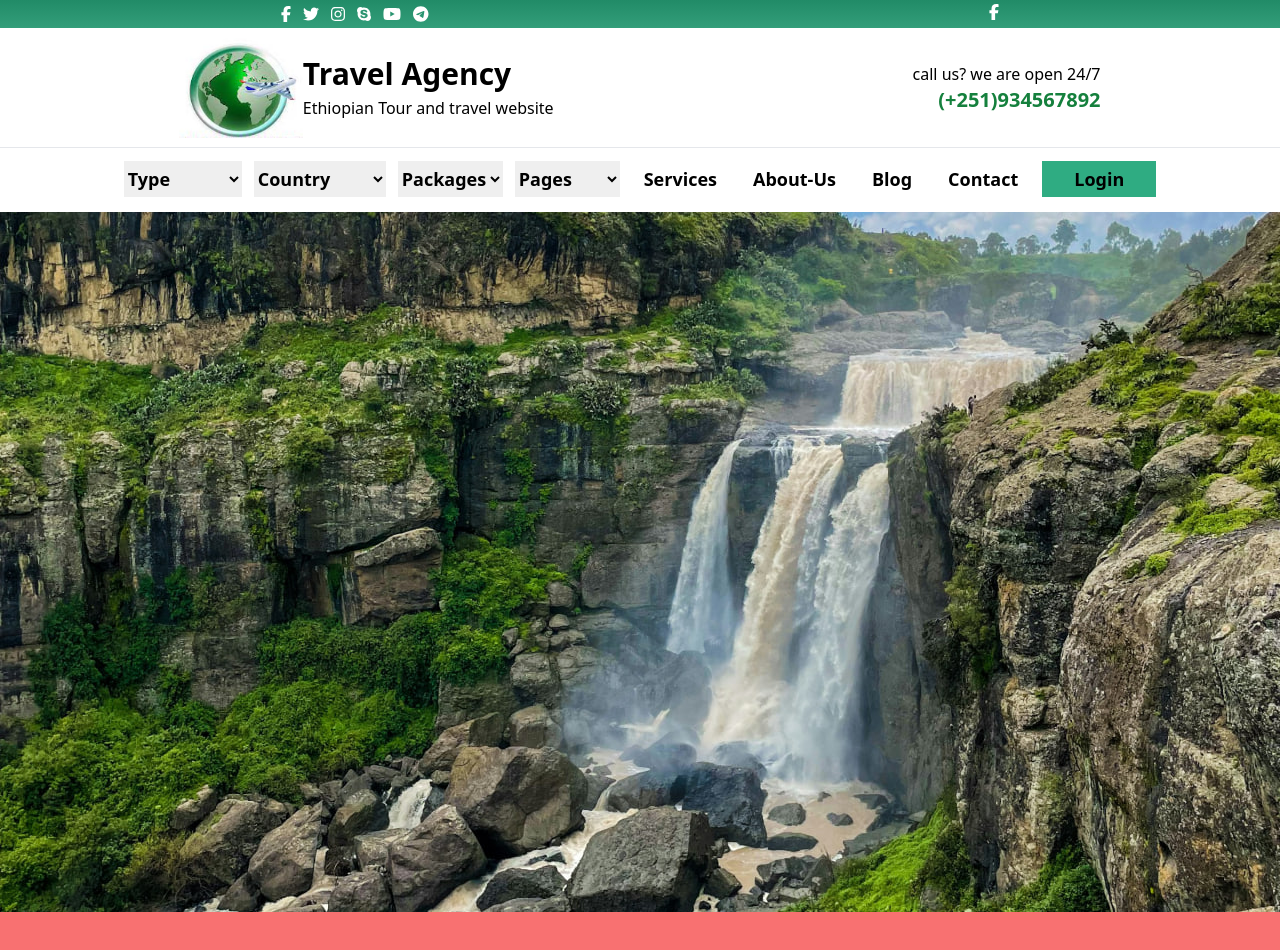
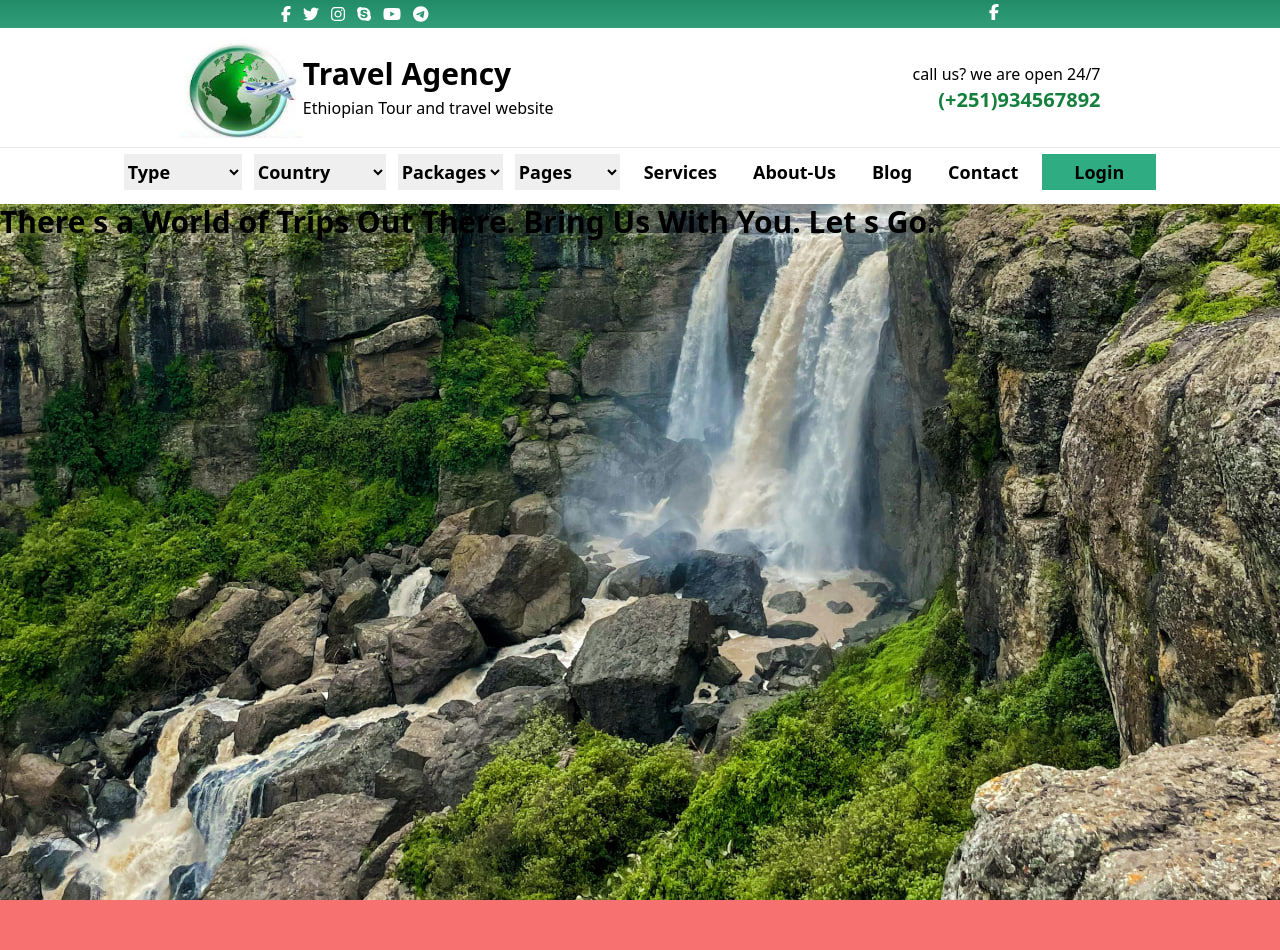
Before and after one commit to mihret1/freshDelivery, a React (Vite) app in the folder client/: page / in a window 1280 px wide. Shown: the top 950 px of the page. Built offline with nearby package versions, Linux system fonts and the light colour scheme.

Commit message:
fix some nav bar errors

```diff
--- a/client/src/App.jsx
+++ b/client/src/App.jsx
@@ -2,18 +2,17 @@ import {BrowserRouter,Route,Routes} from 'react-router-dom'
 import Home from './pages/Home/Home'
 import Auth from './pages/Auth/Auth'
 import Footer from './components/Footer'
-import Navbar from './components/Navbar'
+// import Navbar from './components/Navbar'
 
 
 export default function App() {
   return (
    <BrowserRouter>
-   <Navbar />
-   <Routes>
+    <Routes>
        <Route path='/' element={<Home/>} />
        <Route path='/auth' element={<Auth/>} />
-   </Routes>
-   <Footer />
+    </Routes>
+    <Footer />
    </BrowserRouter>
   )
 }
--- a/client/src/components/Navbar.jsx
+++ b/client/src/components/Navbar.jsx
@@ -9,7 +9,7 @@ function Navbar() {
 
     useEffect(()=>{
         const handleTrasparency=()=>{
-            if(window.scrollY >= 250){
+            if(window.scrollY >=110){
                 setIsTransparent(true)
             }else{
                 setIsTransparent(false)
@@ -22,11 +22,11 @@ function Navbar() {
 
 
   return (
-    <div>
+    <div className=''>
 
     {!isTransparet ?
 
-      <div className=''>
+      <div className='navInner'>
 
         <div className={`flex h-7 bg-gradient-to-b from-[#218B67] to-[#339e7a]   w-[100%] justify-around`}>
            <div className='flex flex-row gap-3 text-white'>
@@ -58,7 +58,7 @@ function Navbar() {
              </div>
           </div>
 
-         <div className="h-16 max-lg:flex max-lg:flex-row max-lg:justify-end max-lg:items-center max-lg:mr-[5%]">
+         <div className=" bg-white h-14 max-lg:flex max-lg:flex-row max-lg:justify-end max-lg:items-center max-lg:mr-[5%]">
 
            <button className='hidden max-lg:flex flex-row'>
               <svg xmlns="http://www.w3.org/2000/svg" fill="none" viewBox="0 0 24 24" strokeWidth={1.5} stroke="currentColor" className="w-6 h-6">
@@ -67,7 +67,7 @@ function Navbar() {
 
           </button>
 
-           <div className=" hidden lg:flex flex-row  gap-3 justify-center pt-[1%] text-lg font-semibold">
+           <div className=" hidden lg:flex flex-row  gap-3 justify-center pt-[0.5%] text-lg font-semibold">
 
                 <select className='border-none outline-none'>
                     <option value="0"><a href='/'>Type</a></option>
@@ -145,10 +145,9 @@ function Navbar() {
       </div>
 
 
+    :
 
-
-    :
-    <div className='fixed w-[100%]'>
+    <div className='fixed  w-[100%] navInner'>
 
       <div className={`flex h-7 bg-gradient-to-b from-[#218B67] to-[#339e7a]   w-[100%] justify-around`}>
               <div className='flex flex-row gap-3 text-white'>
@@ -165,7 +164,7 @@ function Navbar() {
               </div>
       </div>
 
-      <div className={`h-[110px] ${isTransparet && 'fixed'} justify-between pl-[1%] pr-[4%] lg:max-xl:pr-[2px] w-[100%] bg-white flex flex-row items-center` }>
+      <div className={` bg-white h-[110px] ${isTransparet && 'fixed'} justify-between pl-[1%] pr-[4%] lg:max-xl:pr-[2px] w-[100%]  flex flex-row items-center` }>
 
           <div className='flex'>
                     <img src={logo1} className='h-[100px]  lg:max-xl:pt-1'/>
--- a/client/src/index.css
+++ b/client/src/index.css
@@ -1,3 +1,29 @@
 @tailwind base;
 @tailwind components;
 @tailwind utilities;
+
+
+
+
+.homee{
+    position: relative;
+
+}
+
+.homee::before{
+
+    background-image:url('../src/assets/h5.jpg') ;
+    content: '';
+    position: absolute;
+    inset: 0;
+    /* opacity: 0.5; */
+    background-size: cover;
+
+
+}
+
+.inner,.navInner{
+    isolation: isolate;
+
+
+}
--- a/client/src/pages/Home/Home.jsx
+++ b/client/src/pages/Home/Home.jsx
@@ -1,15 +1,24 @@
 
-import img5 from '../../assets/h5.jpg'
+// import img5 from '../../assets/h5.jpg'
+import Navbar from "../../components/Navbar"
 
 function Home() {
 
 
   return (
   <>
-    <div className='h-[700px] bg-cover bg-no-repeat' style={{ backgroundImage:`url(${img5})` }}>
 
+    <div className='homee  h-[900px]  bg-no-repeat ' >
+        <Navbar />
+
+        <div className='inner'>
+          <h1 className=' font-bold text-3xl'>
+           There s a World of Trips Out There. Bring Us With You. Let s Go.
+          </h1>
+        </div>
     </div>
-    <div className='h-[6000px] bg-red-400'></div>
+
+   <div className='h-[6000px] bg-red-400'></div>
 
    </>
     )
```
